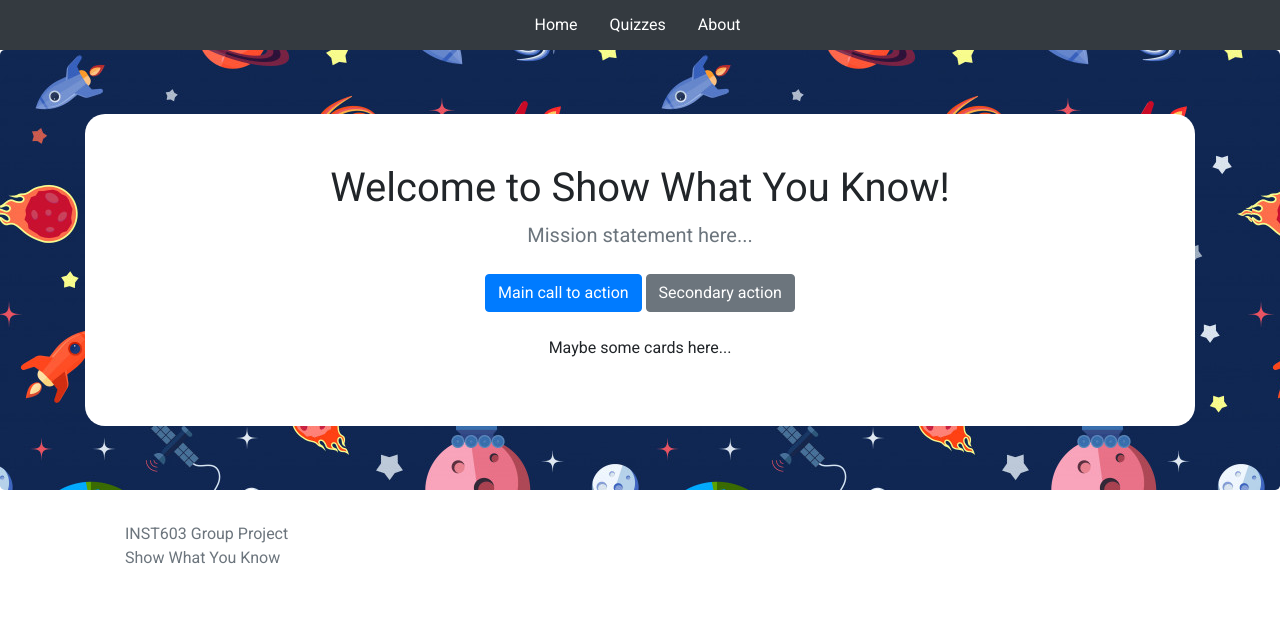
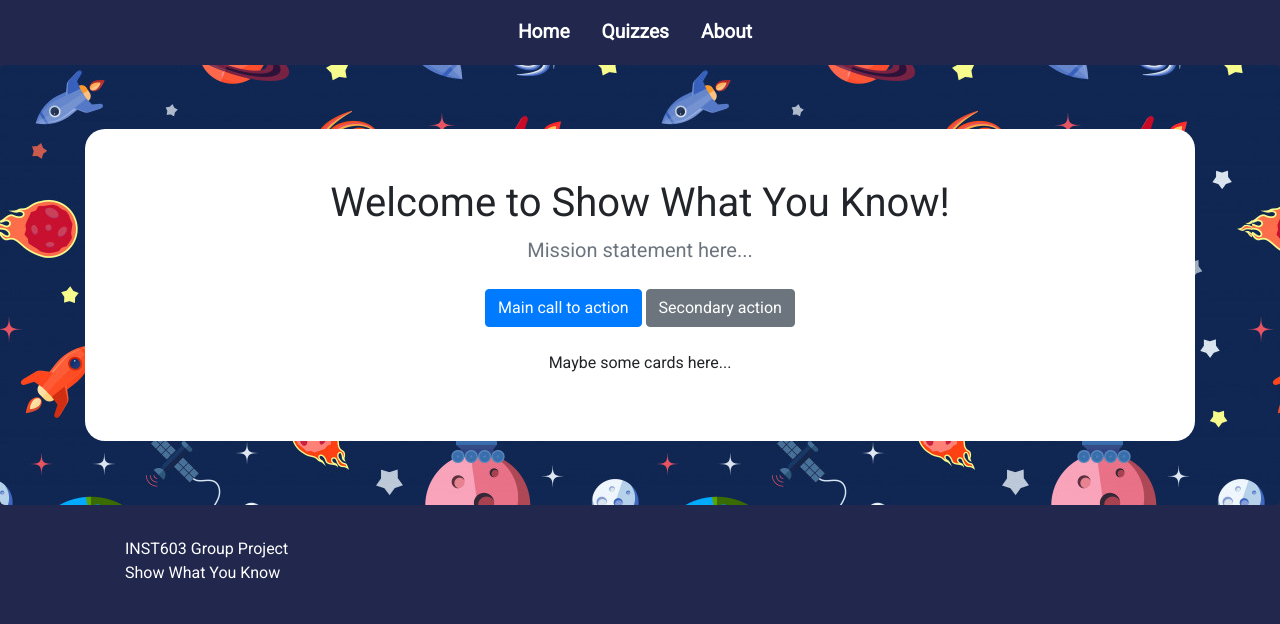
Before and after one commit to jakecupani/INFM603, a Django app: page / in a window 1280 px wide. Shown: the top 624 px of the page. Run offline with Django 3.2, Linux system fonts and the light colour scheme.

Commit message:
index page first design

```diff
--- a/nasaswyk/nasaswyk/static/css/main.css
+++ b/nasaswyk/nasaswyk/static/css/main.css
@@ -1,16 +1,31 @@
 footer li {
     list-style: none;
+    background-color: #21274d;
+}
+
+footer span {
+    color: white;
 }
 
 body {
     font-family: 'Roboto', sans-serif;
+    background-color: #21274d;
+
 }
 
 nav {
-    padding: 5px;
+    padding: 10px;
+    background-color: #21274d;
 }
 
-.nav-masthead a{
-    color: #fff;
-    border-bottom-color: #fff;
+
+.nav-masthead a {
+    color: rgba(255, 255, 255, .5);
+    font-size: larger;
+    font-weight: bold;
 }
+
+.nav-masthead a:hover {
+    color: white;
+
+}
--- a/nasaswyk/nasaswyk/templates/base.html
+++ b/nasaswyk/nasaswyk/templates/base.html
@@ -52,10 +52,12 @@
       </nav> -->
 
 
-      <nav class="nav navbar-expand-lg nav-masthead justify-content-center bg-dark">
+      <nav class="nav navbar-expand-lg nav-masthead justify-content-center">
+
         <a class="nav-link" href="{% url 'index'%}">Home</a>
         <a class="nav-link" href="{% url 'quiz' %}">Quizzes</a>
         <a class="nav-link" href="{% url 'about'%}">About</a>
+
       </nav>
     </header>
 
@@ -68,7 +70,7 @@
     <!-- Footer  -->
     <footer class="footer">
       <div class="container">
-        <span class="text-muted">
+        <span class="">
           <div>
             <ul class="footer-info">
               <li>INST603 Group Project</li>
--- a/nasaswyk/nasaswyk/templates/index.html
+++ b/nasaswyk/nasaswyk/templates/index.html
@@ -16,6 +16,9 @@
         padding-bottom: 50px;
     }
 
+    nav:first-child a{
+        color: white;
+    }
 
 
 
```
